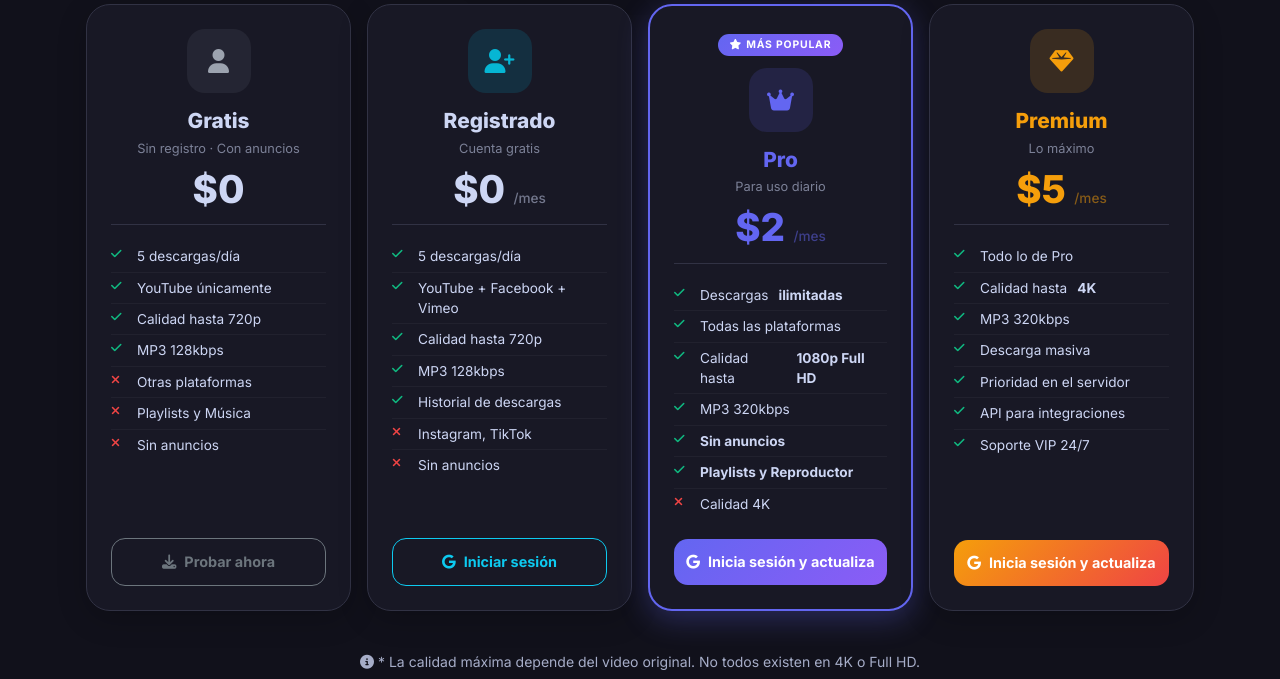
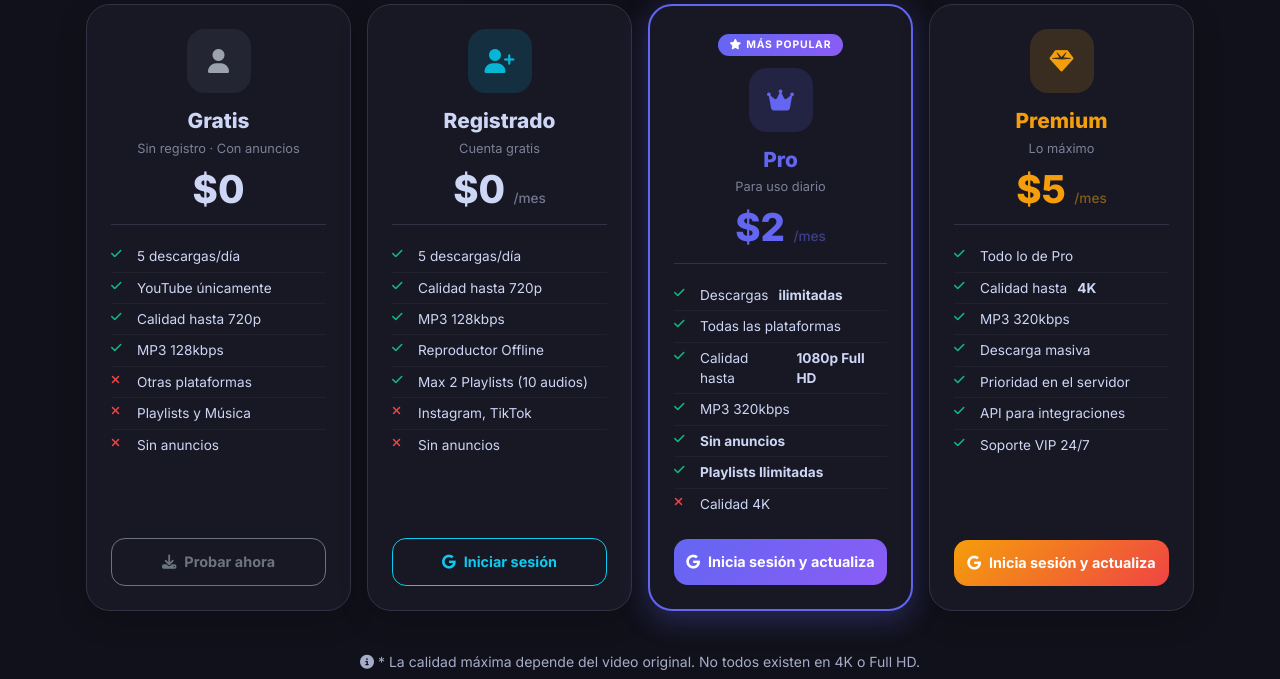
Before and after one commit to SantiagoSerna76/SaveWave, a Flask app: page /pricing in a window 1280 px wide. Shown: the part 324-1003 px from the top of the page. Run offline with Flask 3, Linux system fonts and the light colour scheme; some libraries are stand-ins or nearby versions.

Commit message:
Update pricing HTML to reflect new playlist limits for free and pro plans

```diff
--- a/templates/pricing.html
+++ b/templates/pricing.html
@@ -152,10 +152,10 @@
                 <div class="plan-divider"></div>
                 <ul class="plan-features">
                     <li><i class="fas fa-check fi fi-yes"></i>5 descargas/día</li>
-                    <li><i class="fas fa-check fi fi-yes"></i>YouTube + Facebook + Vimeo</li>
                     <li><i class="fas fa-check fi fi-yes"></i>Calidad hasta 720p</li>
                     <li><i class="fas fa-check fi fi-yes"></i>MP3 128kbps</li>
-                    <li><i class="fas fa-check fi fi-yes"></i>Historial de descargas</li>
+                    <li><i class="fas fa-check fi fi-yes"></i>Reproductor Offline</li>
+                    <li><i class="fas fa-check fi fi-yes"></i>Max 2 Playlists (10 audios)</li>
                     <li><i class="fas fa-times fi fi-no"></i>Instagram, TikTok</li>
                     <li><i class="fas fa-times fi fi-no"></i>Sin anuncios</li>
                 </ul>
@@ -192,7 +192,7 @@
                     <li><i class="fas fa-check fi fi-yes"></i>Calidad hasta <strong>1080p Full HD</strong></li>
                     <li><i class="fas fa-check fi fi-yes"></i>MP3 320kbps</li>
                     <li><i class="fas fa-check fi fi-yes"></i><strong>Sin anuncios</strong></li>
-                    <li><i class="fas fa-check fi fi-yes"></i><strong>Playlists y Reproductor</strong></li>
+                    <li><i class="fas fa-check fi fi-yes"></i><strong>Playlists Ilimitadas</strong></li>
                     <li><i class="fas fa-times fi fi-no"></i>Calidad 4K</li>
                 </ul>
                 <div class="plan-cta">
```
